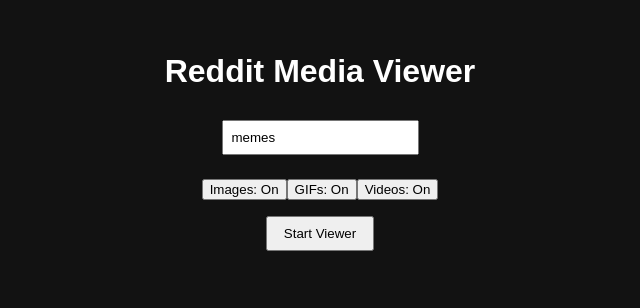
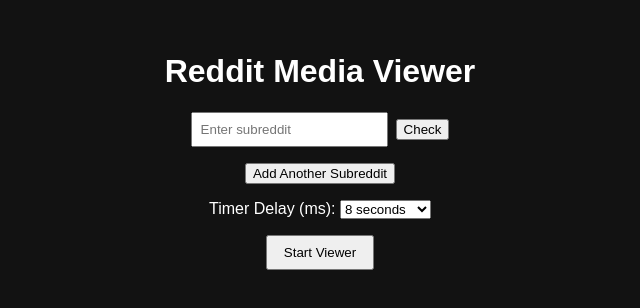
Before and after one commit to cabz1691/reddit-media-viewer, a React (Vite) app: page / in a window 1280 px wide. Shown: the top 308 px of the page, without its empty margins (320-960 px from the left). Built offline with nearby package versions, Linux system fonts and the light colour scheme.

Commit message:
feat: full rebuild with multi-subreddit validation and player upgrades

```diff
--- a/src/App.jsx
+++ b/src/App.jsx
@@ -1,17 +1,31 @@
 import React, { useState, useEffect, useRef } from 'react';
 
 const App = () => {
-  const [subredditList, setSubredditList] = useState([{ name: 'memes', valid: true }]);
+  const [subreddits, setSubreddits] = useState([{ name: '', valid: null }]);
   const [mediaItems, setMediaItems] = useState([]);
   const [currentIndex, setCurrentIndex] = useState(0);
   const [viewMode, setViewMode] = useState('setup');
   const [isMuted, setIsMuted] = useState(true);
   const [isPaused, setIsPaused] = useState(false);
-  const [showImages, setShowImages] = useState(true);
-  const [showVideos, setShowVideos] = useState(true);
-  const [showGIFs, setShowGIFs] = useState(true);
+  const [timerDelay, setTimerDelay] = useState(8000);
   const [isLoading, setIsLoading] = useState(false);
   const timerRef = useRef(null);
+
+  const validateSubreddit = async (index) => {
+    const name = subreddits[index].name;
+    try {
+      const res = await fetch(`https://www.reddit.com/r/${name}/about.json`);
+      const data = await res.json();
+      const isValid = data?.data?.display_name ? true : false;
+      const newList = [...subreddits];
+      newList[index].valid = isValid;
+      setSubreddits(newList);
+    } catch {
+      const newList = [...subreddits];
+      newList[index].valid = false;
+      setSubreddits(newList);
+    }
+  };
 
   const getRedgifsToken = async () => {
     try {
@@ -27,9 +41,7 @@
   const fetchRedgifsVideo = async (id, token) => {
     try {
       const res = await fetch(`https://api.redgifs.com/v2/gifs/${id}`, {
-        headers: {
-          Authorization: `Bearer ${token}`
-        }
+        headers: { Authorization: `Bearer ${token}` }
       });
       const data = await res.json();
       return data?.gif?.urls?.hd;
@@ -41,45 +53,34 @@
 
   const fetchMedia = async () => {
     setIsLoading(true);
-
-    const subredditNames = subredditList.filter(s => s.valid).map(s => s.name);
+    const validSubs = subreddits.filter(s => s.valid).map(s => s.name);
     const media = [];
     const redgifsToken = await getRedgifsToken();
 
-    for (const subreddit of subredditNames) {
-      let allPosts = [];
+    for (const sub of validSubs) {
       let after = null;
-
       for (let i = 0; i < 5; i++) {
-        const url = `https://www.reddit.com/r/${subreddit}/new.json?limit=100${after ? `&after=${after}` : ''}`;
+        const url = `https://www.reddit.com/r/${sub}/new.json?limit=100${after ? `&after=${after}` : ''}`;
         const res = await fetch(url);
         const data = await res.json();
-
         const posts = data.data.children.map(child => child.data);
-        allPosts.push(...posts);
         after = data.data.after;
         if (!after) break;
-      }
 
-      for (const post of allPosts) {
+        for (const post of posts) {
           let mediaUrl = null;
           let type = null;
 
-        if (!mediaUrl && post.url.includes("redgifs.com") && showVideos && redgifsToken) {
-          const redgifsId = post.url.split("/").pop();
-          const redgifsVideoUrl = await fetchRedgifsVideo(redgifsId, redgifsToken);
-          if (redgifsVideoUrl) {
-            mediaUrl = redgifsVideoUrl;
+          if (!mediaUrl && post.url.includes("redgifs.com") && redgifsToken) {
+            const id = post.url.split("/").pop();
+            const redgifsUrl = await fetchRedgifsVideo(id, redgifsToken);
+            if (redgifsUrl) {
+              mediaUrl = redgifsUrl;
               type = "video";
             }
           }
 
-        if (!mediaUrl && post.url.match(/\.(mp4|webm)$/i) && showVideos && (post.url.includes('i.imgur.com') || post.url.includes('giant.gfycat.com'))) {
-          mediaUrl = post.url;
-          type = "video";
-        }
-
-        if (!mediaUrl && post.is_video && showVideos && post.media?.reddit_video?.fallback_url) {
+          if (!mediaUrl && post.is_video && post.media?.reddit_video?.fallback_url) {
             const fallbackUrl = post.media.reddit_video.fallback_url;
             if (fallbackUrl.endsWith(".mp4")) {
               mediaUrl = `http://localhost:3000/proxy?url=${encodeURIComponent(fallbackUrl)}`;
@@ -87,44 +88,24 @@
             }
           }
 
-        if (!mediaUrl && post.post_hint === "image" && showImages && post.url) {
+          if (!mediaUrl && post.url.match(/\.(mp4|webm)$/i) && (post.url.includes('i.imgur.com') || post.url.includes('giant.gfycat.com'))) {
+            mediaUrl = post.url;
+            type = "video";
+          }
+
+          if (!mediaUrl && post.post_hint === "image") {
             mediaUrl = post.url;
             type = "image";
           }
 
-        if (!mediaUrl && showImages && post.preview?.images?.[0]?.source?.url) {
-          mediaUrl = post.preview.images[0].source.url.replace(/&amp;/g, "&");
-          type = "image";
-        }
-
-        if (!mediaUrl && post.url.match(/\.gif$/i) && showGIFs) {
+          if (!mediaUrl && post.url.match(/\.gif$/i)) {
             mediaUrl = post.url;
             type = "image";
           }
 
-        if (!mediaUrl && post.url.includes("imgur.com") && showImages) {
-          const imgurId = post.url.split("/").pop().split(".")[0];
-          if (post.url.includes(".gifv") || post.url.includes(".mp4")) {
-            mediaUrl = `https://i.imgur.com/${imgurId}.mp4`;
-            type = "video";
-          } else {
-            mediaUrl = `https://i.imgur.com/${imgurId}.jpg`;
-            type = "image";
-          }
-        }
-
-        if (!mediaUrl && showImages && post.is_gallery && post.media_metadata && Object.keys(post.media_metadata).length > 0) {
-          for (const key in post.media_metadata) {
-            const item = post.media_metadata[key];
-            if (item.status === "valid" && item.s?.u) {
-              const url = item.s.u.replace(/&amp;/g, "&");
-              media.push({ url, type: "image" });
-            }
-          }
-        }
-
           if (mediaUrl) {
             media.push({ url: mediaUrl, type });
+          }
         }
       }
     }
@@ -142,9 +123,7 @@
 
   const currentMedia = mediaItems[currentIndex];
 
-  const skipMedia = () => {
-    setCurrentIndex(prev => (prev + 1) % mediaItems.length);
-  };
+  const skipMedia = () => setCurrentIndex((prev) => (prev + 1) % mediaItems.length);
 
   const handleKeyDown = (e) => {
     if (e.code === 'ArrowRight') {
@@ -159,35 +138,47 @@
 
   useEffect(() => {
     if (viewMode === 'player' && mediaItems.length > 0 && !isPaused) {
-      timerRef.current = setInterval(skipMedia, 8000);
+      timerRef.current = setInterval(skipMedia, timerDelay);
     } else {
       clearInterval(timerRef.current);
     }
     return () => clearInterval(timerRef.current);
-  }, [viewMode, mediaItems, isPaused]);
+  }, [viewMode, mediaItems, isPaused, timerDelay]);
 
   return (
     <div style={{ background: '#121212', color: 'white', minHeight: '100vh', padding: '2rem', textAlign: 'center' }}>
       {viewMode === 'setup' && (
         <div>
           <h1>Reddit Media Viewer</h1>
-          {subredditList.map((subreddit, index) => (
+          {subreddits.map((sub, index) => (
+            <div key={index} style={{ marginBottom: '1rem' }}>
               <input
-              key={index}
-              value={subreddit.name}
+                value={sub.name}
                 onChange={(e) => {
-                const newList = [...subredditList];
+                  const newList = [...subreddits];
                   newList[index].name = e.target.value;
-                setSubredditList(newList);
+                  newList[index].valid = null;
+                  setSubreddits(newList);
                 }}
                 placeholder="Enter subreddit"
-              style={{ margin: '0.5rem', padding: '0.5rem' }}
+                style={{ padding: '0.5rem', marginRight: '0.5rem' }}
               />
+              <button onClick={() => validateSubreddit(index)}>Check</button>
+              {sub.valid === true && ' ✅'}
+              {sub.valid === false && ' ❌'}
+            </div>
           ))}
+          <button onClick={() => setSubreddits([...subreddits, { name: '', valid: null }])}>
+            Add Another Subreddit
+          </button>
           <div style={{ marginTop: '1rem' }}>
-            <button onClick={() => setShowImages(!showImages)}>Images: {showImages ? 'On' : 'Off'}</button>
-            <button onClick={() => setShowGIFs(!showGIFs)}>GIFs: {showGIFs ? 'On' : 'Off'}</button>
-            <button onClick={() => setShowVideos(!showVideos)}>Videos: {showVideos ? 'On' : 'Off'}</button>
+            <label>Timer Delay (ms): </label>
+            <select value={timerDelay} onChange={(e) => setTimerDelay(Number(e.target.value))}>
+              <option value={3000}>3 seconds</option>
+              <option value={5000}>5 seconds</option>
+              <option value={8000}>8 seconds</option>
+              <option value={10000}>10 seconds</option>
+            </select>
           </div>
           <button onClick={fetchMedia} style={{ marginTop: '1rem', padding: '0.5rem 1rem' }}>
             Start Viewer
@@ -219,7 +210,6 @@
           ) : (
             <p>No media to display</p>
           )}
-
           <div style={{ marginTop: '1rem' }}>
             <button onClick={skipMedia}>⏭ Skip</button>
             <button onClick={() => setIsPaused(!isPaused)}>{isPaused ? '▶️ Resume' : '⏸ Pause'}</button>
```
Also changed, not shown: 3 other files (tests, documents, lock files or other folders). Lines whose indentation alone changed are shown as unchanged.
